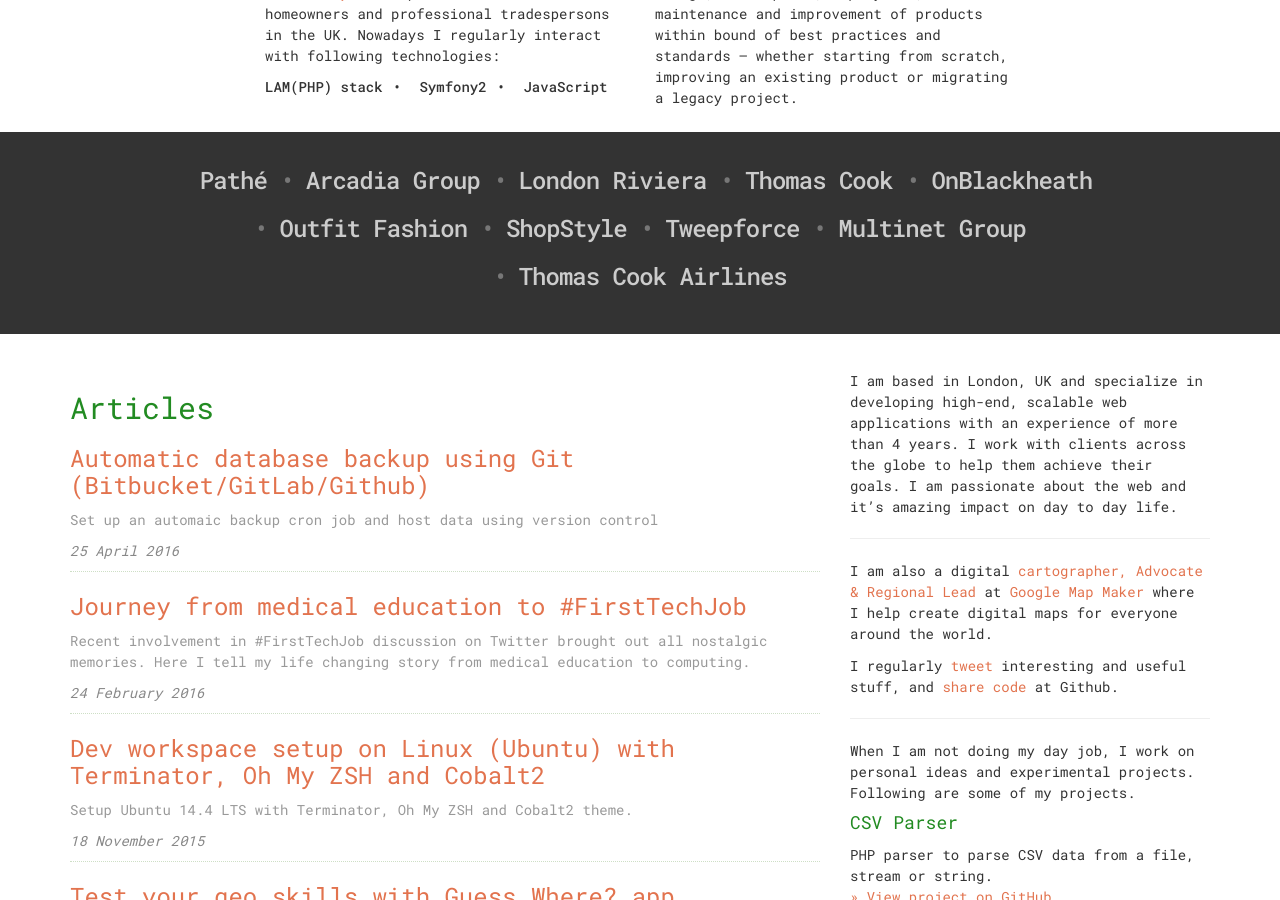
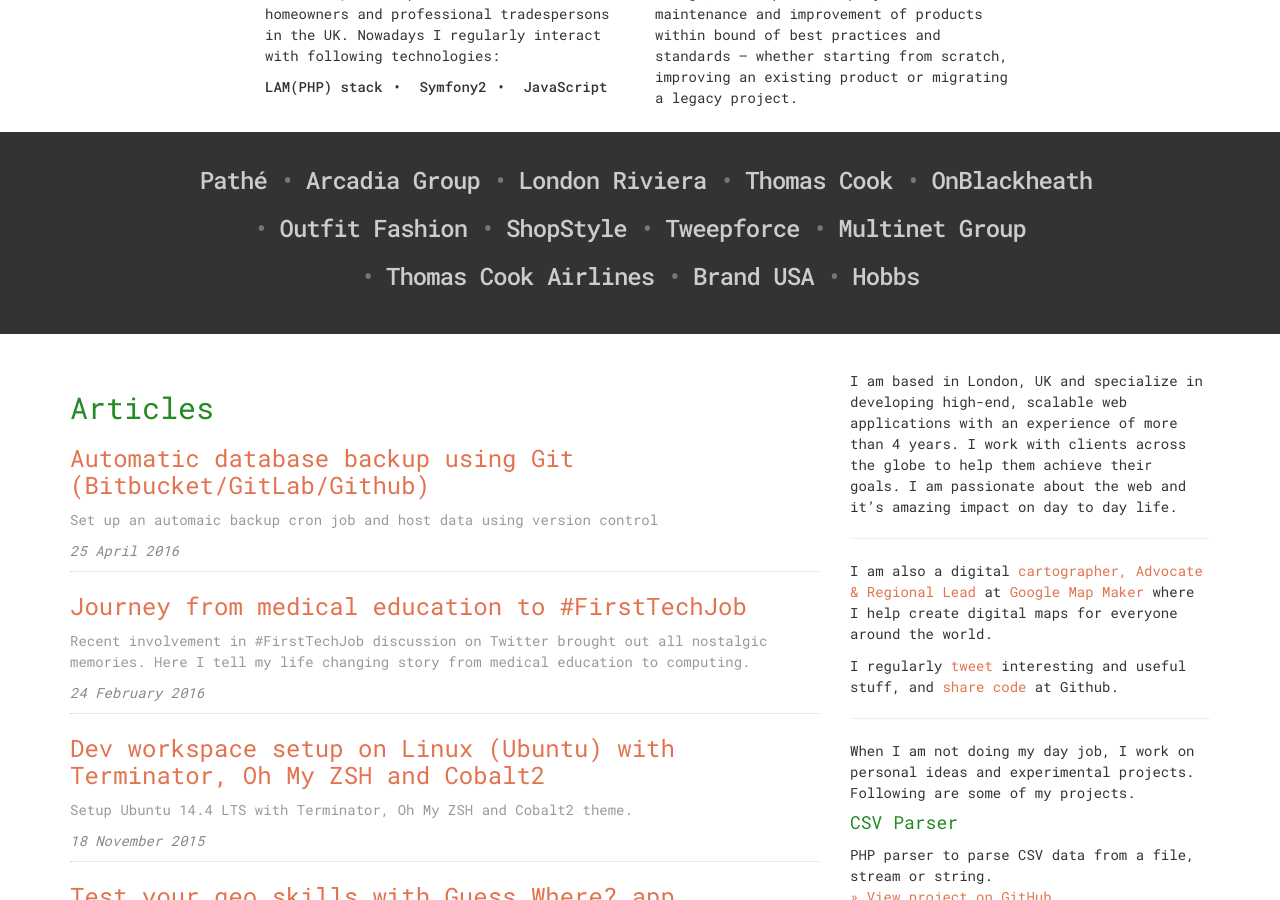
Before and after one commit to jabranr/jabranr.github.io-legacy, a Jekyll site: the page built from index.html, in a window 1280 px wide and 900 px high, scrolled down 461 px. Built offline with Jekyll 4.4.1, drawn with Linux system fonts in a browser that asks for light colours; the list of posts is cut into pages by our own code.

Commit message:
add clients #21

```diff
--- a/_config.yml
+++ b/_config.yml
@@ -76,3 +76,5 @@
   - Tweepforce
   - Multinet Group
   - Thomas Cook Airlines
+  - Brand USA
+  - Hobbs
```
